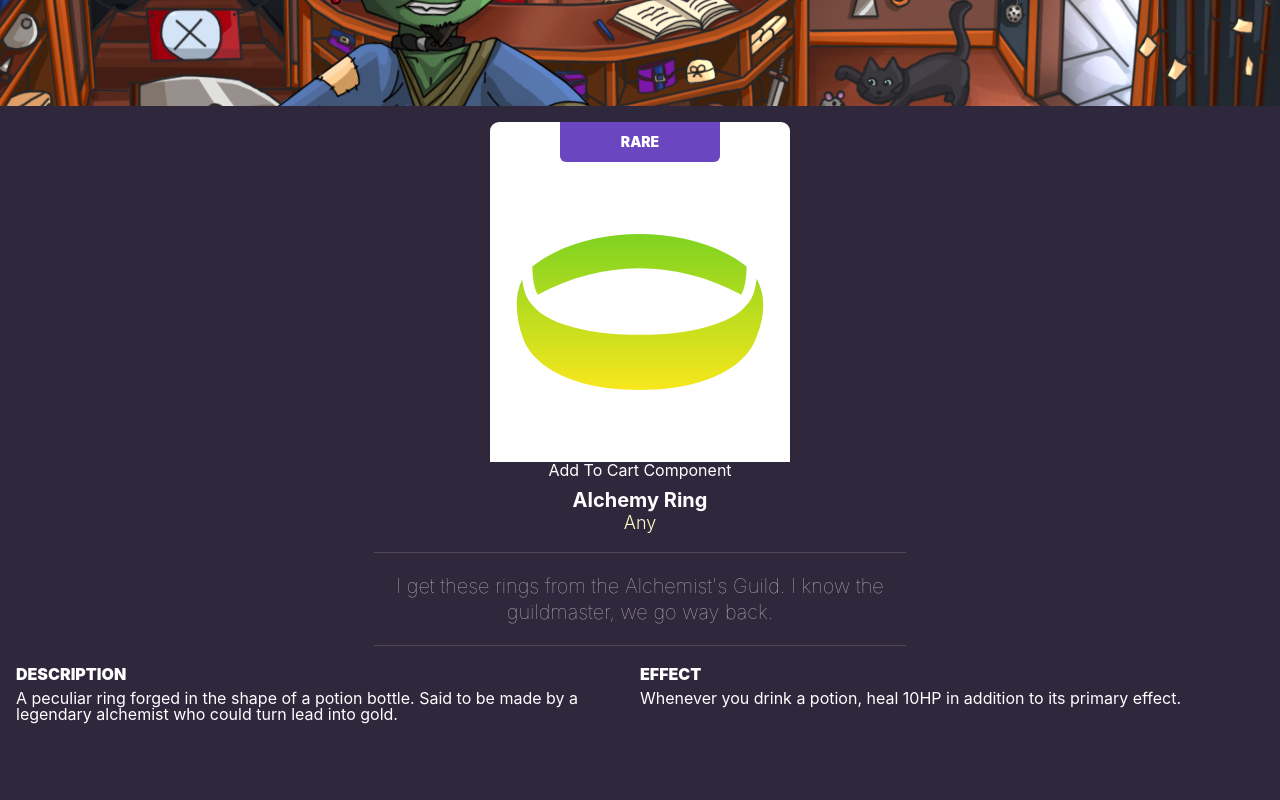
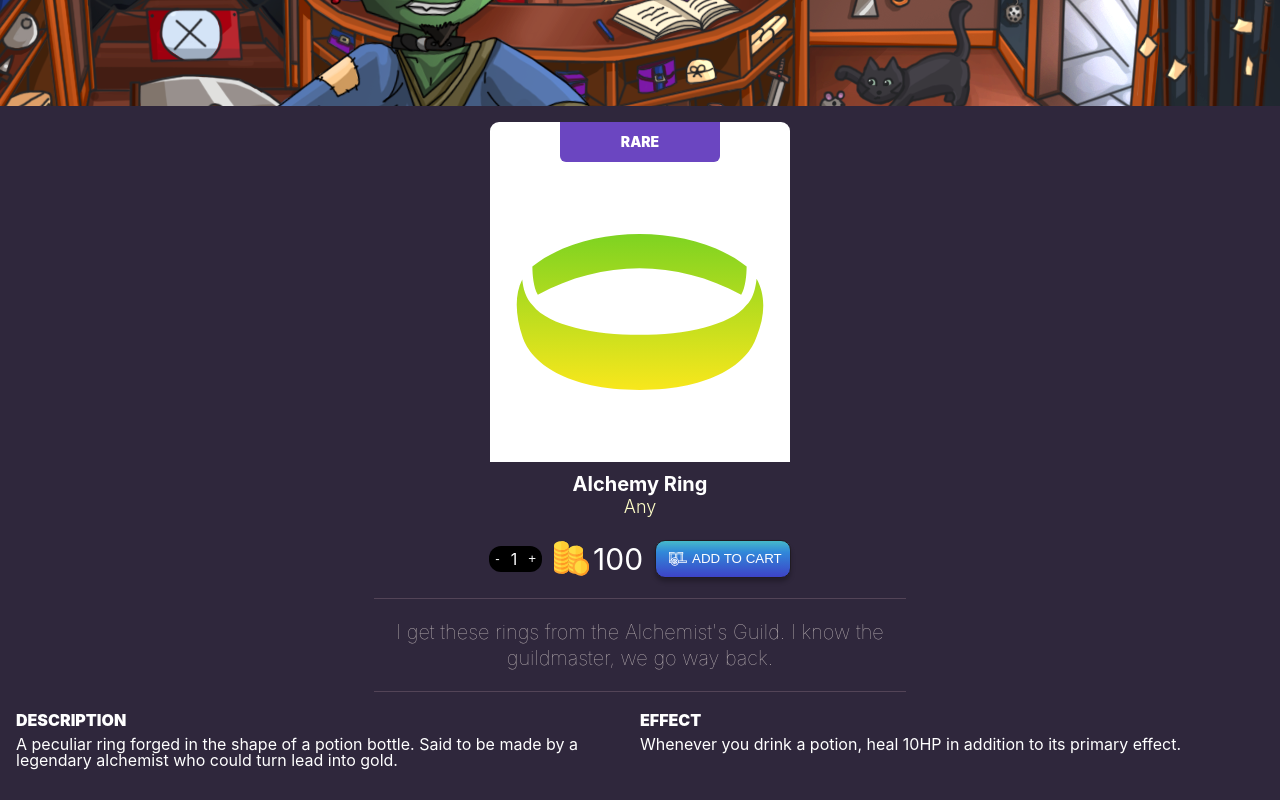
Before and after one commit to FahadHameed89/React-Redux-Router---RPG-Shop-Team-Project, a React (Create React App) app: page /products/alchemy-ring in a window 1280 px wide. Shown: the part 511-1311 px from the top of the page. Before the commit the page ends 1265 px from the top, so only its background shows below. Built offline with nearby package versions, Linux system fonts and the light colour scheme.

Commit message:
Insert addToCart into products page.

```diff
--- a/src/product/Product.jsx
+++ b/src/product/Product.jsx
@@ -7,6 +7,7 @@ import ProductImage from './ProductImage';
 import ProductStats from './ProductStats';
 import ProductDescription from './ProductDescription';
 import ProductEffect from './ProductEffect';
+import ProductAddToCart from './ProductAddCart';
 
 
 export default () => {
@@ -19,12 +20,12 @@ export default () => {
       <ProductImage rarity={product.rarity} path={product.image} />
       </div>
 
-      <p>Add To Cart Component</p>
-
       <header>
         <h2 className="product__name">{product.name}</h2>
         <p className="product__role">{product.role}</p>
       </header>
+
+      <ProductAddToCart product={product} />
 
       <div className="product__quote">
         <p>{product.quote}</p>
--- a/src/product/ProductAddCart.jsx
+++ b/src/product/ProductAddCart.jsx
@@ -1,37 +1,16 @@
-/**
- * This Component will Add to the cart:
- * 1. Display a Button (AddToCart) that says 'Add to Cart'.
- * 2. Display a price (PriceDisplay) passed down from props (props.price) multiplied by the CounterDisplay
- * 3. Display a counter (CounterDisplay) that...:
- * A) starts at 1,
- * B) can increment up and down,
- * C) Cannot go below 1, (or above 99)
- *
- * 4. Button Functionality:
- * A) When pressed, takes the PriceDisplay, CounterDisplay, and Item ID, and displays it elsewhere (A Shopping Cart Page)
- * B) Transition to shopping cart page will display:
- *      [Item-ID1]   X   [CounterDisplay1]   =   [PriceDisplay1]
- *      [Item-ID2]   X   [CounterDisplay2]   =   [PriceDisplay2]
- *      TOTAL                                =    Sum of Above [PriceDisplay] elements
-
- */
-
-/**IMPORTS */
 import React, { useState } from "react";
 import "./css/product-addcart.css";
 
 
 export default (props) => {
-  const productPrice = 100; // <-- This is the default product price, which will be CHANGED based on props.price.
-  const [count, setCount] = useState(1); // <-- This needs to START at 1, and not go any lower..
-  const [price, setPrice] = useState(100); // <--- This is a placeholder price value to be changed based on item props.
+  const productPrice = props.product.price;
+
+  const [count, setCount] = useState(1);
+  const [price, setPrice] = useState(100);
 
   const update = (action) => {
     let newCount = 0;
     let newPrice = 0;
-
-    // console.log(newCount);
-    // console.log(newPrice);
 
     switch (action) {
       case "+":
@@ -39,7 +18,6 @@ export default (props) => {
           newCount = count + 1;
           newPrice = newCount * productPrice;
         }
-
         break;
       case "-":
         if (count !== 1) {
@@ -52,6 +30,8 @@ export default (props) => {
 
         }
         break;
+      default:
+        // Added to satisfy ESLint
     }
 
     setCount(newCount);
@@ -59,25 +39,22 @@ export default (props) => {
   };
 
   return (
-    <div>
-      <div className="wrapper">
-        <div className="counter">
-          <button className="downTick" onClick={() => update("-")}> - </button>
-          <p className="countDisplay">{count}</p>
-          <button className="upTick" onClick={() => update("+")}> + </button>
-        </div>
+    <div className="add-cart">
+      <div className="add-cart__counter">
+        <button className="add-cart__counter--downtick" onClick={() => update("-")}> - </button>
+        <p>{count}</p>
+        <button className="add-cart__counter--uptick" onClick={() => update("+")}> + </button>
+      </div>
 
-        <div className="price">
-           <img src='/imgs/gold.svg' />
-          <p>{price}</p>
-        </div>
+      <div className="add-cart__price">
+        <img src='/imgs/gold.svg' alt="Gold Coins"/>
+        <p>{price}</p>
+      </div>
 
-        <div className="addToCart">
-          <img src='/imgs/cart.svg' />
-          <button> ADD TO CART </button>
-
-        </div>
-      </div>
+      <button className="add-cart__button">
+        <img src='/imgs/cart.svg' alt="Shopping Cart"/>
+        ADD TO CART
+      </button>
     </div>
   );
 };
--- a/src/product/css/product-addcart.css
+++ b/src/product/css/product-addcart.css
@@ -1,78 +1,69 @@
-/* *{outline: 1px solid #FF0000} */
-
-.wrapper {
+.add-cart {
   display: flex;
-    padding-left: 0;
+  margin-top: 24px;
   justify-content: space-between;
   align-items: center;
 }
 
-
-
-  .price {
+.add-cart__price {
+  margin: 0 12px;
   display: flex;
   flex-flow: row nowrap;
   align-items: center;
+  font-size: var(--text-3xl);
 }
 
+.add-cart__price img {
+  width: 35px;
+  margin-right: 4px;
+}
 
-/*Set CSS for the Counter element*/
+.add-cart__button {
+  display: flex;
+  justify-content: space-between;
+  align-items: center;
 
-.counter {
+  color: #FFFFFF;
+  background: linear-gradient(180deg, #46BACA 0%, #3188D9 30.73%, #3D43C7 100%);
+
+  border: 1px solid #211B22;
+  border-radius: 10px;
+  box-shadow: 0px 4px 4px rgba(0, 0, 0, 0.25);
+
+  padding: 6px 8px;
+}
+
+.add-cart__button:hover {
+  box-shadow: 0 0 7px 0 #2187D3;
+  border: 1px solid #2187D3;
+}
+
+.add-cart__button img {
+  max-width: 18px;
+  padding: 5px;
+  align-items: center;
+}
+
+.add-cart__counter {
   display: flex;
 }
 
-/*Set CSS colors for Add To Cart Button*/
-
-.addToCart {
-  background-color: #3D43C7;
-
-    color: #FFFFFF;
-    border-radius: 12px;
-    display: flex;
-    padding-left: 0;
-    justify-content: space-between;
-    align-items: center;
-}
-
-.addToCart img {
-  max-width: 18px;
-  padding: 5px;
-  align-items: center;
-
-}
-
-.addToCart button {
-  background-color: #3D43C7;
-  color: white;
-  border-radius: 0px 12px 12px 0px;
-  border: 0px;
-}
-
-/*Sete CSS colors for Counter*/
-
-.downTick {
+.add-cart__counter--downtick {
     color: #FFFFFF;
     border-radius: 12px 0px 0px 12px;
 }
 
-.upTick {
+.add-cart__counter--uptick {
     color: #FFFFFF;
     border-radius: 0px 12px 12px 0px;
 }
 
-.counter button {
+.add-cart__counter button {
     background-color: #000000;
     border: 0px;
 }
 
-.counter p {
+.add-cart__counter p {
     background-color: #000000;
     padding: 5px;
 }
-
-.price img {
-  max-width: 18px;
-  padding: 5px;
-
-}
```
Lines whose indentation alone changed are shown as unchanged.
